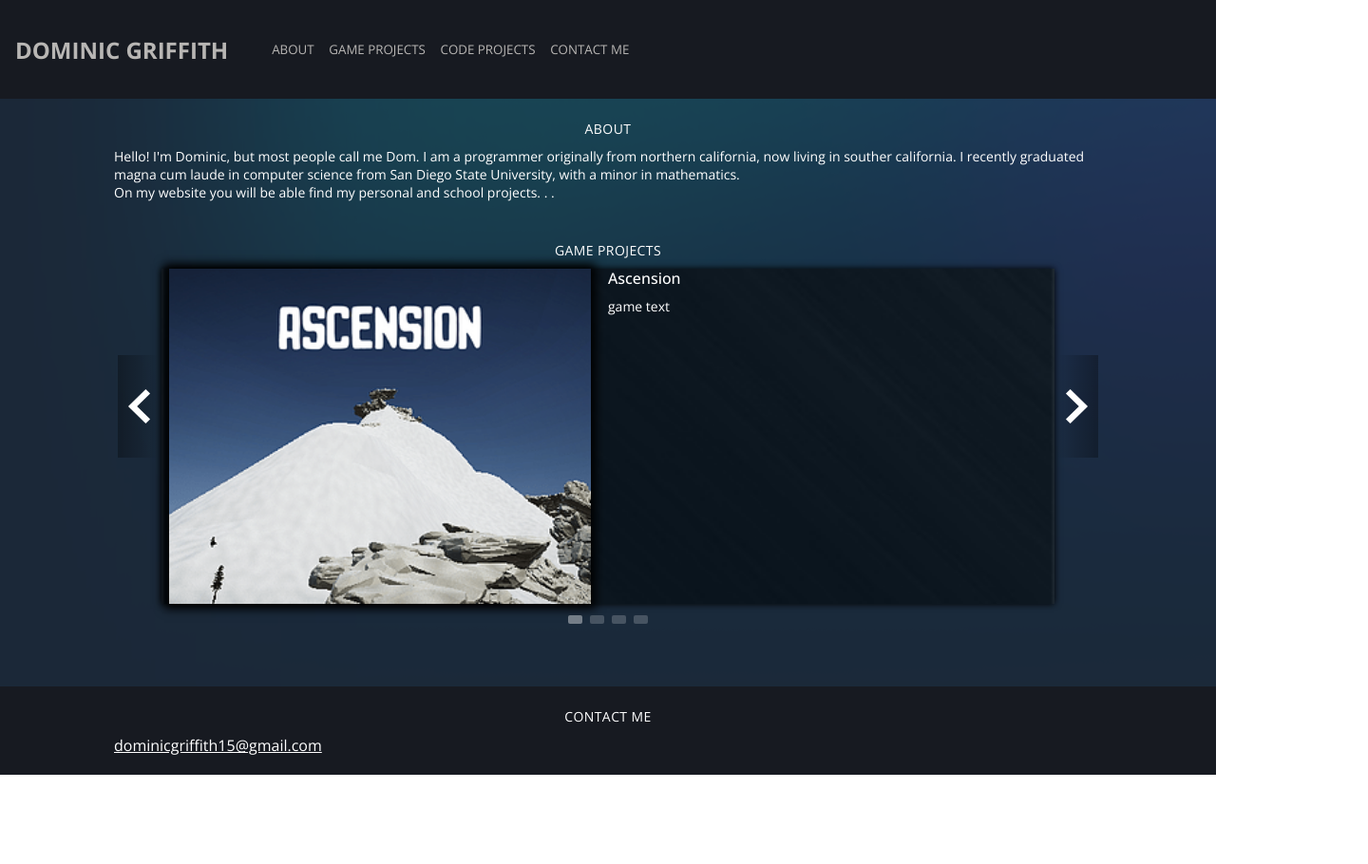
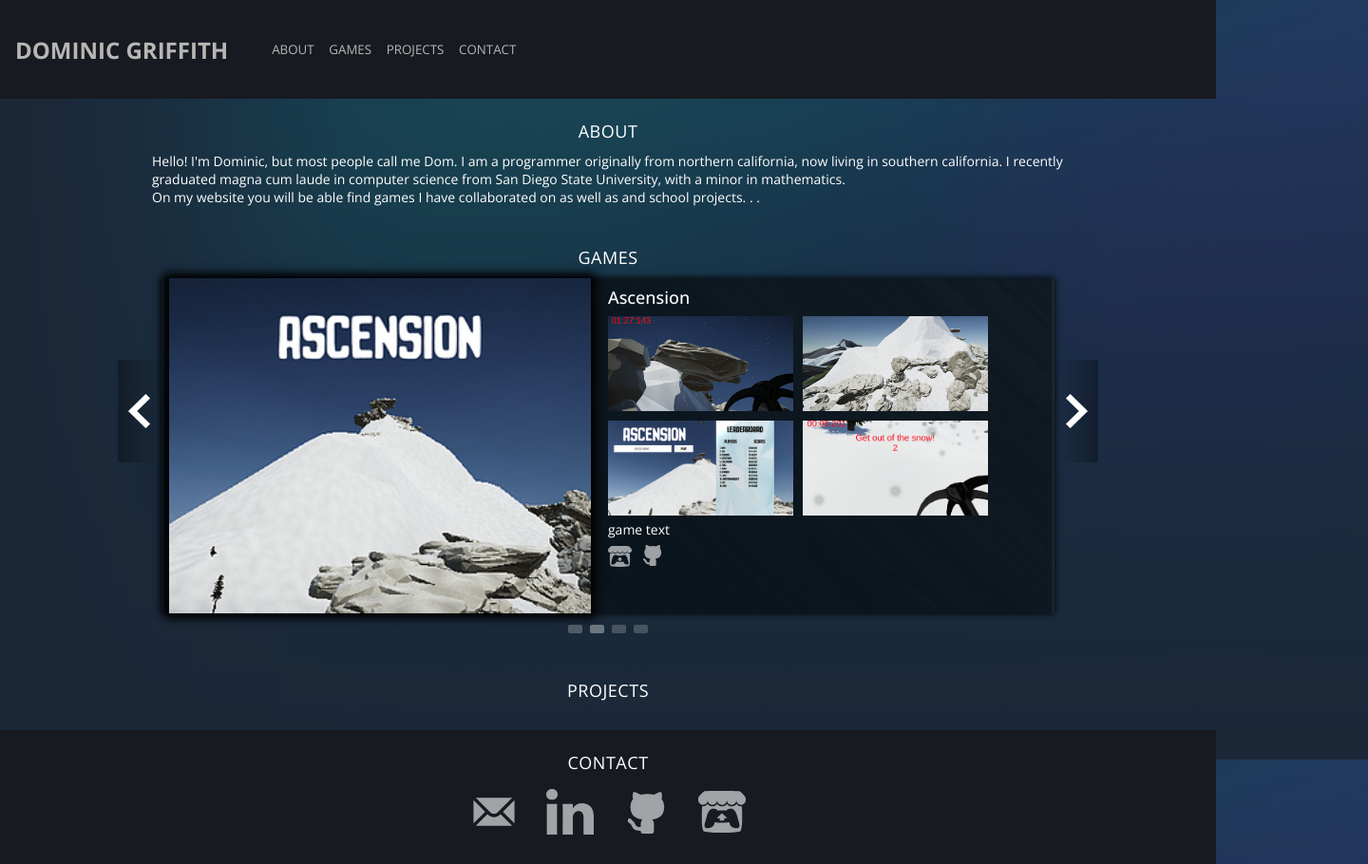
Before and after one commit to dominic-griffith/My_Website, a plain HTML site: page index.html in a window 1280 px wide. Shown: the whole page at 95% size, 1440 px wide, since content can reach past the window. Before the commit the page ends 816 px from the top, so only its background shows below. Drawn offline with nearby package versions, Linux system fonts and the light colour scheme.

Commit message:
Option name changes; Contact section links and images; Game carousel progress

```diff
--- a/index.html
+++ b/index.html
@@ -4,7 +4,7 @@
     <!-- Meta Information-->
     <meta charset="UTF-8" />
     <meta name="viewport" content="width=device-width, initial-scale=1.0" />
-    <meta name="keywords" content="HTML, CSS" />
+    <meta name="keywords" content="HTML, CSS, JS" />
     <meta name="description" content="My portfolio" />
 
     <title>Dominic Griffith Protfolio</title>
@@ -23,50 +23,50 @@
   <body>
     <header>
       <h1 class="my-name">DOMINIC GRIFFITH</h1>
-      <h2 class="options">
-        <button>
-          ABOUT
-        </button>
-        <button>
-          GAME PROJECTS
-        </button>
-        <button>
-          CODE PROJECTS
-        </button>
-        <button>
-          CONTACT ME
-        </button>
-      </h2>
+      <div class="options">
+        <button>ABOUT</button>
+        <button>GAMES</button>
+        <button>PROJECTS</button>
+        <button>CONTACT</button>
+      </div>
     </header>
+
     <main>
 
+
       <div class="about-section">
-        <h3 class="about-title">About</h3>
+        <h2 class="about-title">About</h2>
         <p class="about-text">
-          Hello! I'm Dominic, but most people call me Dom. I am a programmer originally from northern california, now
-          living in souther california. I recently graduated magna cum laude in computer science from San Diego State
-          University, with a minor in mathematics.
+          Hello! I'm Dominic, but most people call me Dom. I am a programmer originally from northern california, now living in southern california. I recently graduated magna cum laude in computer science from San Diego State University, with a minor in mathematics.
         </p>
         <p class="about-text">
-          On my website you will be able find my personal and school projects. . .
+          On my website you will be able find games I have collaborated on as well as and school projects. . .
         </p>
       </div>
 
-      <div class="game-projects-section">
-        <div class="game-projects-content">
-          <h3 class="game-projects-title">Game Projects</h3>
-          <div class="game-preview-whole">
-            <div class="game-preview-rotating">
-              <div class="game-picture-row">
-                <img class="preview-image" src="images/Ascension.png" alt="">
-              </div>
-              <div class="game-info">
-                <p class="game-title">
-                  Ascension
-                </p>
-                <p class="game-text">
-                  game text
-                </p>
+
+      <div class="games-section">
+        <div class="games-content">
+          <h2 class="games-title">Games</h2>
+          <div class="game-carousel">
+            <div class="game-carousel-preview">
+              <div class="game-item">
+                <div class="game-picture">
+                  <img class="preview-image" src="images/Ascension.png" alt="">
+                </div>
+                <div class="game-info">
+                  <p class="game-title">Ascension</p>
+                  <div class="game-screenshot-container">
+                    <div class="screenshot-1-container"><img class="game-screenshot" src="images/ascension-screenshot-1.png" alt=""><img class="tooltip" src="images/ascension-screenshot-1.png" alt=""></div>
+                    <div class="screenshot-2-container"><img class="game-screenshot" src="images/ascension-screenshot-2.png" alt=""><img class="tooltip" src="images/ascension-screenshot-2.png" alt=""></div>
+                    <div class="screenshot-3-container"><img class="game-screenshot" src="images/ascension-screenshot-3.png" alt="">
+                    <img class="tooltip" src="images/ascension-screenshot-3.png" alt=""></div>
+                    <div class="screenshot-4-container"><img class="game-screenshot" src="images/ascension-screenshot-4.png" alt=""><img class="tooltip" src="images/ascension-screenshot-4.png" alt=""></div>
+                  </div>
+                  <p class="game-text">game text</p>
+                  <a href="https://dominic-griffith.itch.io/ascension" target="_blank"><img class="game-logos" src="images/itchio-logo.svg" alt="itchio logo"></a>
+                  <a href="https://github.com/dominic-griffith/ScoreSpaceJam23" target="_blank"><img class="game-logos" src="images/github-logo.svg" alt="github logo"></a>
+                </div>
               </div>
             </div>
             <div class="game-carousel-thumbs">
@@ -86,14 +86,41 @@
 
       </div>
 
-      <div class="code-projects-section">
+
+      <div class="projects-section">
+        <div class="projects-content">
+          <h2 class="projects-title">Projects</h2>
+        </div>
+      </div>
+
+
+      <div class="contact-section">
+        <h2 class="contact-title">Contact</h2>
+        <div class="contact-content">
+          <a href="mailto:dominicgriffith15@gmail.com?Subject=Hello!" target="_blank"><img class="logos" src="images/mail-logo.svg" alt="mail logo"></a>
+          <a href="https://www.linkedin.com/in/dominicgriffith/" target="_blank"><img class="logos" src="images/linkedin-logo.svg" alt="linkedin logo"></a>
+          <a href="https://github.com/dominic-griffith" target="_blank"><img class="logos" src="images/github-logo.svg" alt="github logo"></a>
+          <a href="https://dominic-griffith.itch.io/" target="_blank"><img class="logos" src="images/itchio-logo.svg" alt="itchio logo"></a>
+        </div>
 
       </div>
 
-      <div class="contact-section">
-        <h3 class="contact-title">Contact Me</h3>
-        <a class="contact-text" href="mailto:dominicgriffith15@gmail.com?Subject=Hello!" target="_blank">dominicgriffith15@gmail.com</a>
-      </div>
+
     </main>
+
+
+    <script>
+      const gameCarouselThumbs = document.querySelector('.game-carousel-thumbs');
+      const emptyDivs = Array.from(gameCarouselThumbs.querySelectorAll('div'));
+      let currentFocusIndex = 0;
+
+      function rotateFocus() {
+        emptyDivs[currentFocusIndex].classList.remove('focus');
+        currentFocusIndex = (currentFocusIndex + 1) % emptyDivs.length;
+        emptyDivs[currentFocusIndex].classList.add('focus');
+      }
+
+      setInterval(rotateFocus, 5000); //in ms
+    </script>
   </body>
 </html>
--- a/styles/general.css
+++ b/styles/general.css
@@ -4,6 +4,7 @@ body {
     margin: 0;
     background-image: url("../images/background.png");
     padding-top: 104px;
+    justify-content: center;
 }
 p {
     font-size: 14px;
--- a/styles/main.css
+++ b/styles/main.css
@@ -1,20 +1,30 @@
 /* Sections */
 .about-section,
 .contact-section,
-.game-projects-section,
-.code-projects-section {
+.games-section,
+.projects-section {
   padding: 20px 20px;
+}
+.about-section,
+.games-section,
+.projects-section {
+  max-width: 1160px;
+  margin-left: auto;
+  margin-right: auto;
 }
 .contact-section {
   background-color: #171a21;
+  bottom: 0;
 }
+
 
 /* Titles & Text */
 .about-title,
 .contact-title,
-.game-projects-title {
+.games-title,
+.projects-title {
   color: #fff;
-    font-size: 14px;
+  font-size: 18px;
   text-transform: uppercase;
   letter-spacing: 0.03em;
   font-weight: normal;
@@ -23,28 +33,24 @@
   margin: 0 0 10px;
   padding-top: 2px;
 }
-.about-text,
-.contact-text {
-    color: white;
+.about-text {
+  color: #fff;
   padding: 0px 100px;
 }
 
+
 /* Game Display */
-.game-projects-content {
+.games-content {
   position: relative;
   width: 940px;
   margin: 0 auto;
 }
-.game-preview-whole {
+.game-carousel {
   height: 380px;
   margin-top: 5px;
 }
-.game-preview-rotating {
-    display: grid;
-    grid-template-columns: 1fr 1fr;
-
+.game-carousel-preview {
   height: 353px;
-
   background-image: url("../images/background_info.jpg");
   background-repeat: no-repeat;
   background-position: right;
@@ -52,7 +58,12 @@
 
   box-shadow: 0 0 7px 0px #000;
 }
-.game-picture-row {
+.game-item {
+  display: grid;
+  grid-template-columns: 1fr 1fr;
+  height: inherit;
+}
+.game-picture {
   display: flex;
   justify-content: center;
 }
@@ -64,17 +75,59 @@
 
   box-shadow: 0 0 10px 5px #000;
 }
-.game-info {
+.game-screenshot-container {
+  width: 400px;
+  height: 215px;
+  display: grid;
+  grid-template-columns: 1fr 1fr;
+  grid-template-rows: 100px 100px;
+  gap: 10px;
+}
+.game-screenshot {
+  width: 100%;
+  height: 100%;
+  object-fit: cover;
+}
+.tooltip {
+  width: 400px;
+  height: auto;
+  object-fit: cover;
 
+  position: absolute;
+  background-color: gray;
+  z-index: 1;
+  opacity: 0;
+  transition: opacity 0.15s;
+  pointer-events: none;
+}
+.screenshot-1-container:hover .tooltip,
+.screenshot-2-container:hover .tooltip,
+.screenshot-3-container:hover .tooltip,
+.screenshot-4-container:hover .tooltip {
+  opacity: 1;
+}
+.game-logos {
+  width: 25px;
+  height: auto;
+  padding: 5px 0;
+  margin-right: 5px;
+
+  opacity: 0.6;
+  transition: all 0.2s ease-in-out;
+}
+.game-logos:hover {
+  opacity: 1;
+  cursor: pointer;
 }
 .game-title {
   display: block;
-    margin-top: 0;
-    font-size: 16px;
+  margin-top: 10px;
+  font-size: 18px;
   font-weight: 500;
   line-height: 20px;
   margin-bottom: 10px;
 }
+
 
 /* Game Carousel Thumbs */
 .game-carousel-thumbs {
@@ -136,3 +189,26 @@
   width: 23px;
   height: 36px;
 }
+
+
+
+/* Contact Display */
+.contact-content {
+  display: flex;
+  flex-direction: row;
+  align-items: center;
+  justify-content: center;
+}
+.logos {
+  width: 50px;
+  height: auto;
+  padding: 5px 15px;
+
+  opacity: 0.6;
+  transition: all 0.2s ease-in-out;
+}
+.logos:hover {
+  transform: scale(1.1);
+  opacity: 1;
+  cursor: pointer;
+}
```
Also changed, not shown: images/ascension-screenshot-1.png (added), images/ascension-screenshot-2.png (added), images/ascension-screenshot-3.png (added), images/ascension-screenshot-4.png (added), images/github-logo.svg (added), images/itchio-logo.svg (added), images/linkedin-logo.svg (added), images/mail-logo.svg (added). Lines whose indentation alone changed are shown as unchanged.
